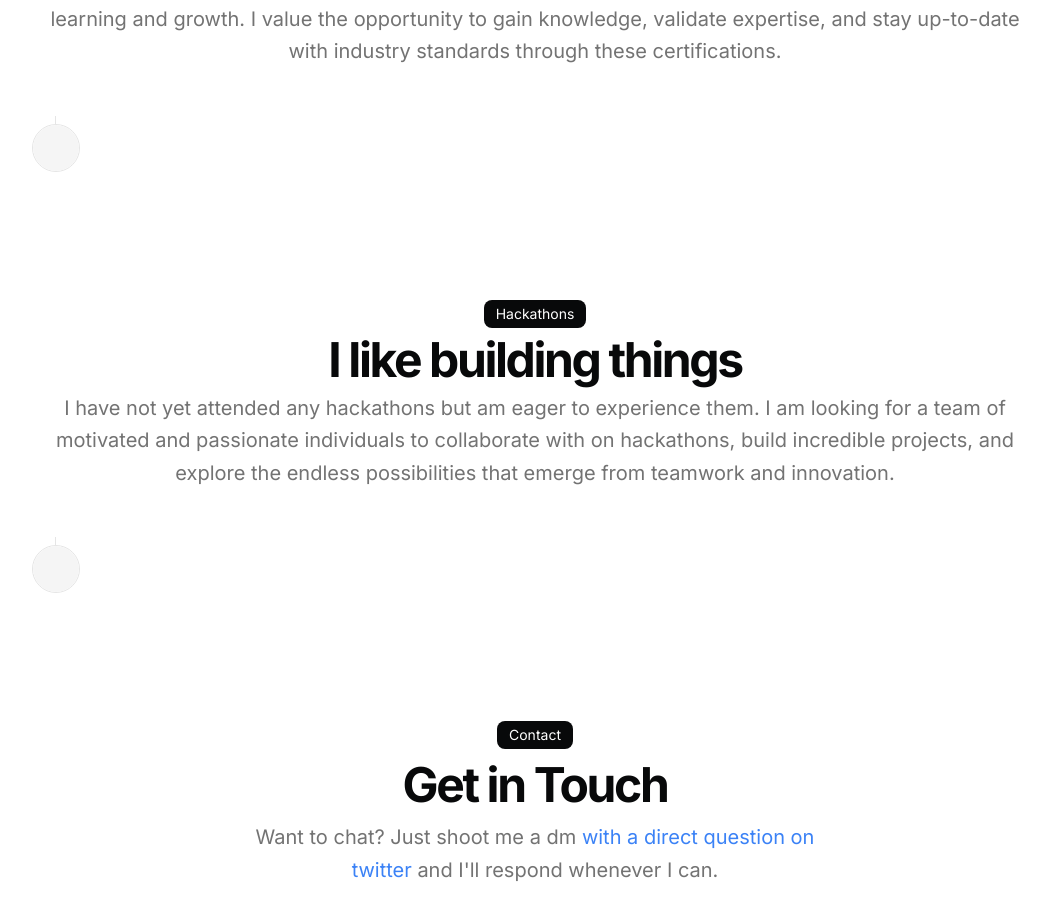
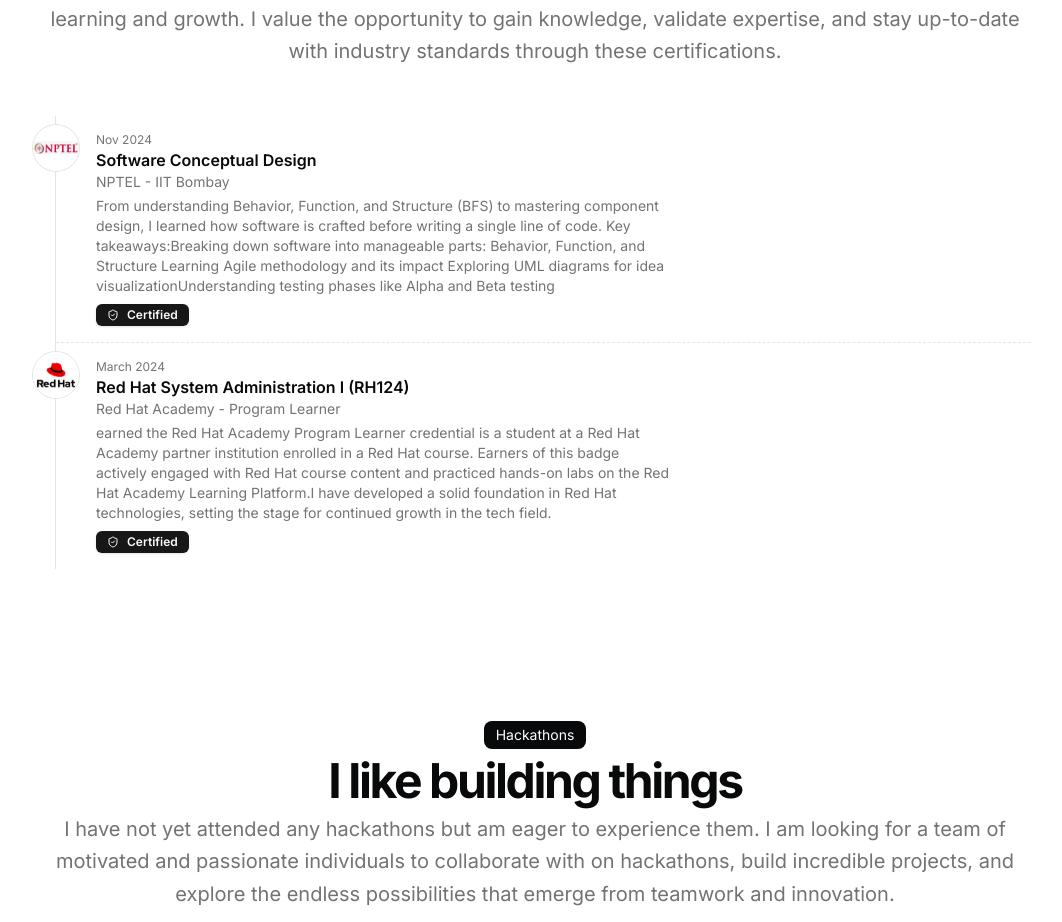
Before and after one commit to Taqiyyfaiz/Portfolio, a Next.js app: page / in a window 1280 px wide. Shown: the part 2089-3011 px from the top of the page, without its empty margins (105-1167 px from the left). Built offline with nearby package versions, Linux system fonts and the light colour scheme.

Commit message:
Updated Portfolio

```diff
--- a/src/app/page.tsx
+++ b/src/app/page.tsx
@@ -1,3 +1,4 @@
+// Importing various components and libraries used in the page
 import { CertificationCard } from "@/components/Certification-card";
 import { HackathonCard } from "@/components/hackathon-card";
 import BlurFade from "@/components/magicui/blur-fade";
@@ -10,30 +11,36 @@ import { DATA } from "@/data/resume";
 import Link from "next/link";
 import Markdown from "react-markdown";
 
+// Constant for delay used in animations
 const BLUR_FADE_DELAY = 0.04;
 
+// Main functional component for the page
 export default function Page() {
   return (
     <>
-      {" "}
-      <>
+      {/* Main container for the page content */}
       <main className="flex flex-col min-h-[100dvh] space-y-10 ">
+
+        {/* Hero section with introduction */}
         <section id="hero">
           <div className="mx-auto w-full max-w-2xl space-y-8">
             <div className="gap-2 flex justify-between">
               <div className="flex-col flex flex-1 space-y-1.5">
+                {/* Animated text for the user's name */}
                 <BlurFadeText
                   delay={BLUR_FADE_DELAY}
                   className="text-3xl font-bold tracking-tighter sm:text-5xl xl:text-6xl/none"
                   yOffset={8}
                   text={`Hi, I'm ${DATA.name.split(" ")[0]} 👋`}
                 />
+                {/* Animated text for the user's description */}
                 <BlurFadeText
                   className="max-w-[600px] md:text-xl "
                   delay={BLUR_FADE_DELAY}
                   text={DATA.description}
                 />
               </div>
+              {/* Animated avatar image */}
               <BlurFade delay={BLUR_FADE_DELAY}>
                 <Avatar className="size-28 border">
                   <AvatarImage alt={DATA.name} src={DATA.avatarUrl} />
@@ -43,21 +50,27 @@ export default function Page() {
             </div>
           </div>
         </section>
+
+        {/* About section */}
         <section id="about">
           <BlurFade delay={BLUR_FADE_DELAY * 3}>
             <h2 className="text-xl font-bold ">About</h2>
           </BlurFade>
           <BlurFade delay={BLUR_FADE_DELAY * 4}>
+            {/* Markdown content for the user's summary */}
             <Markdown className="prose max-w-full text-pretty font-sans text-base  dark:prose-invert">
               {DATA.summary}
             </Markdown>
           </BlurFade>
         </section>
+
+        {/* Work Experience section */}
         <section id="work">
           <div className="flex min-h-0 flex-col gap-y-3">
             <BlurFade delay={BLUR_FADE_DELAY * 5}>
               <h2 className="text-xl font-bold">Work Experience</h2>
             </BlurFade>
+            {/* Loop through work experiences and display each one */}
             {DATA.work.map((work, id) => (
               <BlurFade
                 key={work.company}
@@ -78,11 +91,14 @@ export default function Page() {
             ))}
           </div>
         </section>
+
+        {/* Education section */}
         <section id="education">
           <div className="flex min-h-0 flex-col gap-y-3">
             <BlurFade delay={BLUR_FADE_DELAY * 7}>
               <h2 className="text-xl font-bold">Education</h2>
             </BlurFade>
+            {/* Loop through education experiences and display each one */}
             {DATA.education.map((education, id) => (
               <BlurFade
                 key={education.school}
@@ -101,12 +117,15 @@ export default function Page() {
             ))}
           </div>
         </section>
+
+        {/* Skills section */}
         <section id="skills">
           <div className="flex min-h-0 flex-col gap-y-3">
             <BlurFade delay={BLUR_FADE_DELAY * 9}>
               <h2 className="text-xl font-bold">Skills</h2>
             </BlurFade>
             <div className="flex flex-wrap gap-1">
+              {/* Loop through skills and display each one */}
               {DATA.skills.map((skill, id) => (
                 <BlurFade
                   key={skill}
@@ -118,6 +137,8 @@ export default function Page() {
             </div>
           </div>
         </section>
+
+        {/* Projects section */}
         <section id="projects">
           <div className="space-y-12 w-full py-12">
             <BlurFade delay={BLUR_FADE_DELAY * 11}>
@@ -138,6 +159,7 @@ export default function Page() {
               </div>
             </BlurFade>
             <div className="grid grid-cols-1 gap-3 sm:grid-cols-2 max-w-[800px] mx-auto">
+              {/* Loop through projects and display each one */}
               {DATA.projects.map((project, id) => (
                 <BlurFade
                   key={project.title}
@@ -160,6 +182,7 @@ export default function Page() {
           </div>
         </section>
 
+        {/* Certificates section */}
         <section id="Certificates">
           <div className="space-y-12 w-full py-12">
             <BlurFade delay={BLUR_FADE_DELAY * 13}>
@@ -179,7 +202,8 @@ export default function Page() {
             </BlurFade>
             <BlurFade delay={BLUR_FADE_DELAY * 14}>
               <ul className="mb-4 ml-4 divide-y divide-dashed border-l">
-                  {DATA.hackathons.map((project, id) => (
+                {/* Loop through certifications and display each one */}
+                {DATA.certificates.map((project, id) => (
                   <BlurFade
                     key={project.title + project.dates}
                     delay={BLUR_FADE_DELAY * 15 + id * 0.05}
@@ -187,7 +211,7 @@ export default function Page() {
                     <CertificationCard
                       title={project.title}
                       description={project.description}
-                        location={project.location}
+                      certifiedBy={project.certifiedBy}
                       dates={project.dates}
                       image={project.image}
                       links={project.links}
@@ -199,6 +223,7 @@ export default function Page() {
           </div>
         </section>
 
+        {/* Hackathons section */}
         <section id="hackathons">
           <div className="space-y-12 w-full py-12">
             <BlurFade delay={BLUR_FADE_DELAY * 13}>
@@ -218,6 +243,7 @@ export default function Page() {
             </BlurFade>
             <BlurFade delay={BLUR_FADE_DELAY * 14}>
               <ul className="mb-4 ml-4 divide-y divide-dashed border-l">
+                {/* Loop through hackathons and display each one */}
                 {DATA.hackathons.map((project, id) => (
                   <BlurFade
                     key={project.title + project.dates}
@@ -238,6 +264,7 @@ export default function Page() {
           </div>
         </section>
 
+        {/* Contact section */}
         <section id="contact">
           <div className="grid items-center justify-center gap-4 px-4 text-center md:px-6 w-full py-12">
             <BlurFade delay={BLUR_FADE_DELAY * 16}>
@@ -264,6 +291,5 @@ export default function Page() {
         </section>
       </main>
     </>
-    </>
   );
 }
--- a/src/components/Certification-card.tsx
+++ b/src/components/Certification-card.tsx
@@ -1,25 +1,26 @@
 import { Avatar, AvatarFallback, AvatarImage } from "@/components/ui/avatar";
 import { Badge } from "@/components/ui/badge";
 import Link from "next/link";
+
 
 interface Props {
   title: string;
   description: string;
   dates: string;
-  location: string;
+  certifiedBy: string;
   image?: string;
   links?: readonly {
     icon: React.ReactNode;
-    title: string;
+    type: string;
     href: string;
   }[];
 }
 
 export function CertificationCard({
   title,
+  certifiedBy,
   description,
   dates,
-  location,
   image,
   links,
 }: Props) {
@@ -36,8 +37,8 @@ export function CertificationCard({
           <time className="text-xs text-muted-foreground">{dates}</time>
         )}
         <h2 className="font-semibold leading-none">{title}</h2>
-        {location && (
-          <p className="text-sm text-muted-foreground">{location}</p>
+        {certifiedBy && (
+          <p className="text-sm text-muted-foreground">{certifiedBy}</p>
         )}
         {description && (
           <span className="prose dark:prose-invert text-sm text-muted-foreground">
@@ -49,11 +50,13 @@ export function CertificationCard({
         <div className="mt-2 flex flex-row flex-wrap items-start gap-2">
           {links?.map((link, idx) => (
             <Link href={link.href} key={idx}>
-              <Badge key={idx} title={link.title} className="flex gap-2">
+              <Badge key={idx} title={link.type} className="flex gap-2">
                 {link.icon}
-                {link.title}
+                {link.type}
               </Badge>
+
             </Link>
+
           ))}
         </div>
       )}
--- a/src/components/icons.tsx
+++ b/src/components/icons.tsx
@@ -1,10 +1,11 @@
-import { GlobeIcon, MailIcon } from "lucide-react";
+import { GlobeIcon, MailIcon, ShieldCheck } from "lucide-react";
 
 export type IconProps = React.HTMLAttributes<SVGElement>;
 
 export const Icons = {
   globe: (props: IconProps) => <GlobeIcon {...props} />,
   email: (props: IconProps) => <MailIcon {...props} />,
+  shield: (props: IconProps) => <ShieldCheck {...props} />,
   linkedin: (props: IconProps) => (
     <svg viewBox="0 0 24 24" xmlns="http://www.w3.org/2000/svg" {...props}>
       <title>LinkedIn</title>
--- a/src/data/resume.tsx
+++ b/src/data/resume.tsx
@@ -170,6 +170,36 @@ export const DATA = {
       video: "",
     },
   ],
+  certificates: [
+    {
+      title: "Software Conceptual Design",
+      dates: "Nov 2024",
+      certifiedBy: "NPTEL - IIT Bombay",
+      description: "From understanding Behavior, Function, and Structure (BFS) to mastering component design, I learned how software is crafted before writing a single line of code. Key takeaways:Breaking down software into manageable parts: Behavior, Function, and Structure Learning Agile methodology and its impact Exploring UML diagrams for idea visualizationUnderstanding testing phases like Alpha and Beta testing",
+      image: "/NPTEL .png",
+      links: [
+        {
+          type: "Certified",
+          href: "https://drive.google.com/file/d/1dcpDYyKQD1xVugvwqgSpjX7uQdI0MkMM/view",
+          icon: <Icons.shield className="size-3" />,
+        }
+      ],
+    },
+    {
+      title: "Red Hat System Administration I (RH124)",
+      dates: "March 2024",
+      certifiedBy: "Red Hat Academy - Program Learner",
+      description: "earned the Red Hat Academy Program Learner credential is a student at a Red Hat Academy partner institution enrolled in a Red Hat course. Earners of this badge actively engaged with Red Hat course content and practiced hands-on labs on the Red Hat Academy Learning Platform.I have developed a solid foundation in Red Hat technologies, setting the stage for continued growth in the tech field.",
+      image: "/Redhat.png",
+      links: [
+        {
+          type: "Certified",
+          href: "https://www.credly.com/badges/eed86e51-0f07-405d-9ca3-3fc774f39a7b/linked_in_profile",
+          icon: <Icons.shield className="size-3" />,
+        }
+      ],
+    },
+  ],
   hackathons: [
     {
       title: "",
```
Also changed, not shown: public/NPTEL .png (added), public/Redhat.png (added). Lines whose indentation alone changed are shown as unchanged.
